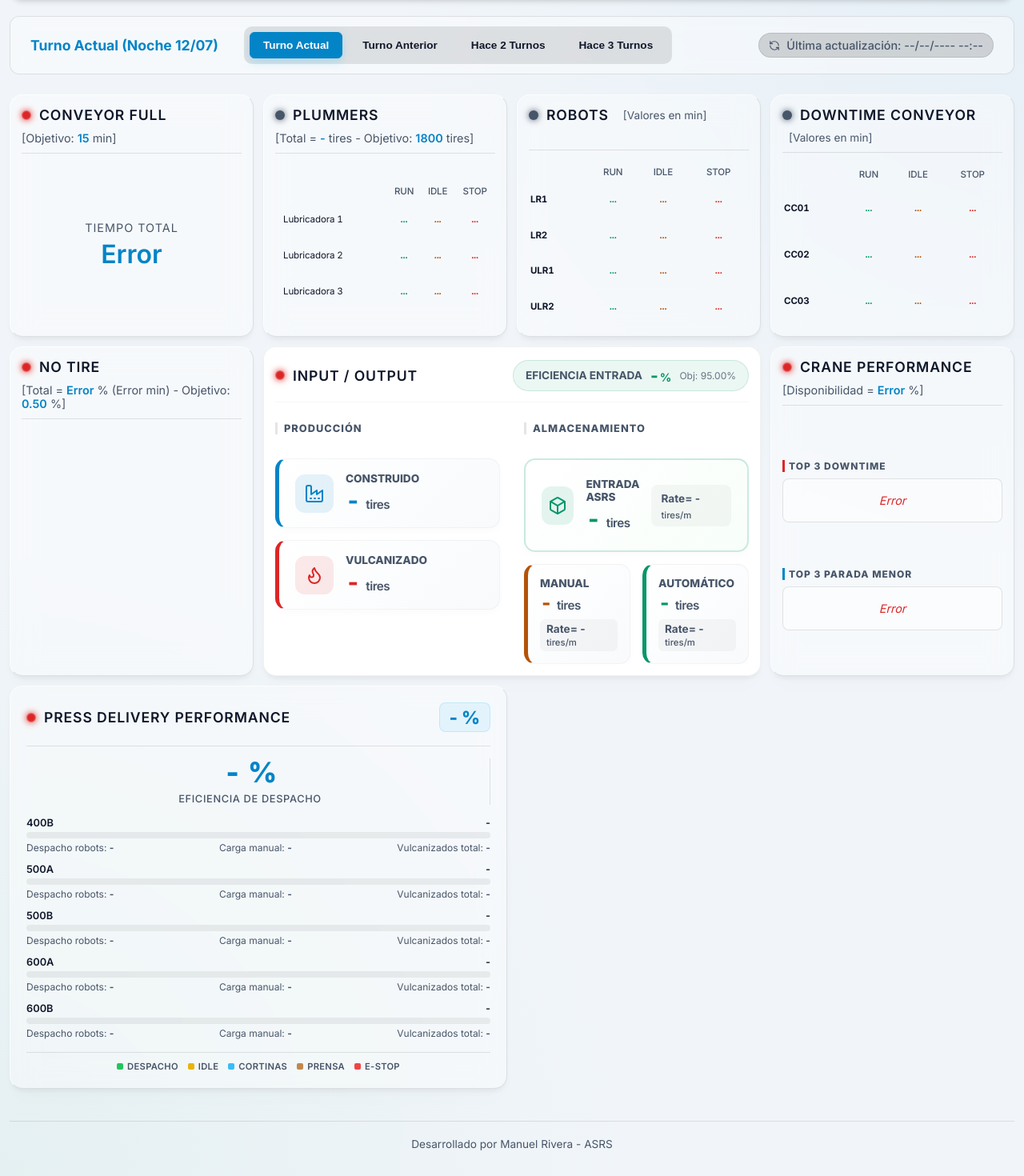
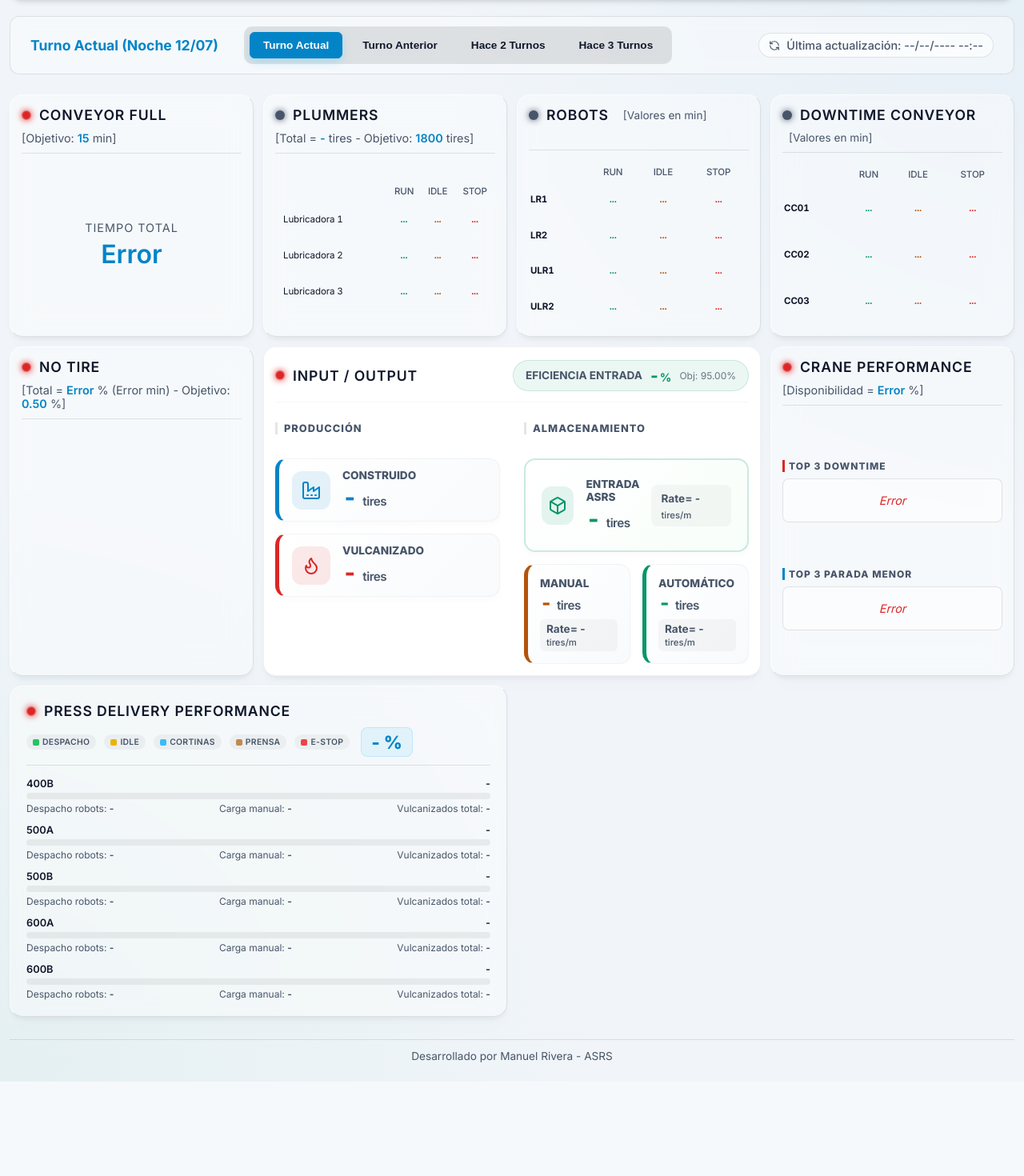
Before and after one commit to Manuel-GY/Dashboard-ASRS, a PHP site: page / in a window 1280 px wide. Shown: the part 83-1553 px from the top of the page at 80% size. After the commit the page ends 1435 px from the top, so only its background shows below. Run offline with PHP 8.4, Linux system fonts and the light colour scheme.

Commit message:
Mejoras visuales profesionales: leyenda en header de prensas, animación de transición de datos, fondo claro en barra de actualización, padding IO compacto, footer reducido

```diff
--- a/static/index.html
+++ b/static/index.html
@@ -4,7 +4,7 @@
     <meta charset="UTF-8">
     <meta name="viewport" content="width=device-width, initial-scale=1.0">
     <title>Dashboard ASRS</title>
-    <link rel="stylesheet" href="style.css?v=13">
+    <link rel="stylesheet" href="style.css?v=14">
     <script src="https://cdn.jsdelivr.net/npm/chart.js?v=2"></script>
 
     <!-- Google Fonts for Modern Typography -->
@@ -64,7 +64,7 @@
                     <button type="button" class="btn-preset" id="btn-shift-3">Hace 3 Turnos</button>
                 </div>
             </div>
-            <div id="last-update-label" style="font-size: 0.9rem; color: var(--text-muted); font-weight: 500; margin: 0; display: flex; align-items: center; gap: 8px; background: rgba(0,0,0,0.15); padding: 6px 12px; border-radius: 20px; border: 1px solid var(--border-color);">
+            <div id="last-update-label" style="font-size: 0.9rem; color: var(--text-muted); font-weight: 500; margin: 0; display: flex; align-items: center; gap: 8px; background: rgba(255,255,255,0.6); padding: 6px 12px; border-radius: 20px; border: 1px solid var(--border-color);">
                 <svg xmlns="http://www.w3.org/2000/svg" width="14" height="14" viewBox="0 0 24 24" fill="none" stroke="currentColor" stroke-width="2" stroke-linecap="round" stroke-linejoin="round"><path d="M21 12a9 9 0 0 0-9-9 9.75 9.75 0 0 0-6.74 2.74L3 8"/><path d="M3 3v5h5"/><path d="M3 12a9 9 0 0 0 9 9 9.75 9.75 0 0 0 6.74-2.74L21 16"/><path d="M16 16h5v5"/></svg>
                 Última actualización: --/--/---- --:--
             </div>
@@ -363,7 +363,16 @@
                             <span class="indicator green" id="ind-press-delivery"></span>
                             <h2>PRESS DELIVERY PERFORMANCE</h2>
                         </div>
-                        <div style="font-size: 1.4rem; color: var(--accent-color); background: rgba(56, 189, 248, 0.1); padding: 4px 12px; border-radius: 8px; font-weight: 800; border: 1px solid rgba(56, 189, 248, 0.2);" id="press-overall-val">- %</div>
+                        <div style="display: flex; align-items: center; gap: 14px;">
+                            <div class="press-legend-header">
+                                <div class="press-legend-item"><div class="press-legend-dot" style="background: #22c55e;"></div>Despacho</div>
+                                <div class="press-legend-item"><div class="press-legend-dot" style="background: #eab308;"></div>IDLE</div>
+                                <div class="press-legend-item"><div class="press-legend-dot" style="background: #38bdf8;"></div>Cortinas</div>
+                                <div class="press-legend-item"><div class="press-legend-dot" style="background: #c2884d;"></div>Prensa</div>
+                                <div class="press-legend-item"><div class="press-legend-dot" style="background: #ef4444;"></div>E-Stop</div>
+                            </div>
+                            <div style="font-size: 1.4rem; color: var(--accent-color); background: rgba(56, 189, 248, 0.1); padding: 4px 12px; border-radius: 8px; font-weight: 800; border: 1px solid rgba(56, 189, 248, 0.2);" id="press-overall-val">- %</div>
+                        </div>
                     </div>
                 </div>
                 <div class="card-content">
@@ -465,13 +474,6 @@
                                     <span>Vulcanizados total: <strong>-</strong></span>
                                 </div>
                             </div>
-                            <div class="press-legend">
-                                <div class="press-legend-item"><div class="press-legend-dot" style="background: #22c55e;"></div>Despacho</div>
-                                <div class="press-legend-item"><div class="press-legend-dot" style="background: #eab308;"></div>IDLE</div>
-                                <div class="press-legend-item"><div class="press-legend-dot" style="background: #38bdf8;"></div>Cortinas</div>
-                                <div class="press-legend-item"><div class="press-legend-dot" style="background: #c2884d;"></div>Prensa</div>
-                                <div class="press-legend-item"><div class="press-legend-dot" style="background: #ef4444;"></div>E-Stop</div>
-                            </div>
                         </div>
                     </div>
                 </div>
@@ -479,11 +481,11 @@
 
         </main>
 
-        <footer style="text-align: center; padding: 20px 0; font-size: 0.85rem; color: var(--text-muted, #888); border-top: 1px solid var(--border-color); margin-top: 20px;">
+        <footer style="text-align: center; padding: 12px 0; font-size: 0.85rem; color: var(--text-muted, #888); border-top: 1px solid var(--border-color); margin-top: 8px;">
             Desarrollado por Manuel Rivera - ASRS
         </footer>
     </div>
 
-    <script src="script.js?v=8"></script>
+    <script src="script.js?v=9"></script>
 </body>
 </html>
--- a/static/script.js
+++ b/static/script.js
@@ -11,6 +11,13 @@ async function fetchWithRetry(url, options = {}, retries = 2, backoff = 1000) {
             await new Promise(resolve => setTimeout(resolve, backoff));
         }
     }
+}
+
+function flashElement(el) {
+    if (!el) return;
+    el.classList.remove('data-flash');
+    void el.offsetWidth;
+    el.classList.add('data-flash');
 }
 document.addEventListener('DOMContentLoaded', () => {
     // Clock functionality
@@ -61,6 +68,9 @@ document.addEventListener('DOMContentLoaded', () => {
                 if (data.vulcanizado !== undefined) {
                     document.getElementById('io-vulcanizado-val').innerHTML = `${data.vulcanizado} <small style="font-size: 1rem;">tires</small>`;
                 }
+
+                // Flash on updated values
+                ['io-entrada-val', 'io-manual-val', 'io-auto-val', 'io-construido-val', 'io-vulcanizado-val'].forEach(id => flashElement(document.getElementById(id)));
 
                 // NUEVA FÓRMULA DE EFICIENCIA: Entrada ASRS / Construido
                 const entradaASRS = parseFloat(data.entrada);
@@ -327,13 +337,7 @@ document.addEventListener('DOMContentLoaded', () => {
 
         // 6. Press Delivery Performance
         document.getElementById('press-delivery-container').innerHTML = `
-            <div class="press-delivery-left">
-                <div class="press-overall-gauge">
-                    <div class="press-overall-val">- %</div>
-                    <div class="press-overall-label">Eficiencia de Despacho</div>
-                </div>
-            </div>
-            <div class="press-delivery-right">
+            <div class="press-delivery-right" style="width: 100%;">
                 ${["400B", "500A", "500B", "600A", "600B"].map(p => `
                     <div class="press-row-item">
                         <div class="press-row-header">
@@ -354,13 +358,6 @@ document.addEventListener('DOMContentLoaded', () => {
                         </div>
                     </div>
                 `).join('')}
-                <div class="press-legend">
-                    <div class="press-legend-item"><div class="press-legend-dot" style="background: #22c55e;"></div>Despacho</div>
-                    <div class="press-legend-item"><div class="press-legend-dot" style="background: #eab308;"></div>IDLE</div>
-                    <div class="press-legend-item"><div class="press-legend-dot" style="background: #38bdf8;"></div>Cortinas</div>
-                    <div class="press-legend-item"><div class="press-legend-dot" style="background: #c2884d;"></div>Prensa</div>
-                    <div class="press-legend-item"><div class="press-legend-dot" style="background: #ef4444;"></div>E-Stop</div>
-                </div>
             </div>
         `;
         setIndicatorColor('ind-press-delivery', null);
@@ -383,6 +380,7 @@ document.addEventListener('DOMContentLoaded', () => {
                 if (data.success) {
                     const total = data.total_downtime;
                     document.getElementById('conv-total-display').textContent = `${total.toFixed(2)} min`;
+                    flashElement(document.getElementById('conv-total-display'));
                     setIndicatorColor('ind-conveyor-full', data.is_ok);
                 } else {
                     document.getElementById('conv-total-display').textContent = 'Error';
@@ -416,9 +414,12 @@ document.addEventListener('DOMContentLoaded', () => {
                     machines.forEach(m => {
                         const mId = m.toLowerCase();
                         if (data.data[m]) {
-                            if (document.getElementById(`${mId}-run`)) document.getElementById(`${mId}-run`).textContent = data.data[m].RUN !== undefined ? data.data[m].RUN : '-';
-                            if (document.getElementById(`${mId}-idle`)) document.getElementById(`${mId}-idle`).textContent = data.data[m].IDLE !== undefined ? data.data[m].IDLE : '-';
-                            if (document.getElementById(`${mId}-stop`)) document.getElementById(`${mId}-stop`).textContent = data.data[m].STOP !== undefined ? data.data[m].STOP : '-';
+                            const runEl = document.getElementById(`${mId}-run`);
+                            const idleEl = document.getElementById(`${mId}-idle`);
+                            const stopEl = document.getElementById(`${mId}-stop`);
+                            if (runEl) { runEl.textContent = data.data[m].RUN !== undefined ? data.data[m].RUN : '-'; flashElement(runEl); }
+                            if (idleEl) { idleEl.textContent = data.data[m].IDLE !== undefined ? data.data[m].IDLE : '-'; flashElement(idleEl); }
+                            if (stopEl) { stopEl.textContent = data.data[m].STOP !== undefined ? data.data[m].STOP : '-'; flashElement(stopEl); }
                         }
                     });
                 }
@@ -604,15 +605,8 @@ document.addEventListener('DOMContentLoaded', () => {
                     setIndicatorColor('ind-press-delivery', overallCompliance >= 98.00);
 
                     container.innerHTML = `
-                        <div class="press-delivery-right" style="width: 100%; border-left: none; padding-left: 0;">
+                        <div class="press-delivery-right" style="width: 100%;">
                             ${pressesHtml}
-                            <div class="press-legend">
-                                <div class="press-legend-item"><div class="press-legend-dot" style="background: #22c55e;"></div>Despacho</div>
-                                <div class="press-legend-item"><div class="press-legend-dot" style="background: #eab308;"></div>IDLE</div>
-                                <div class="press-legend-item"><div class="press-legend-dot" style="background: #38bdf8;"></div>Cortinas</div>
-                                <div class="press-legend-item"><div class="press-legend-dot" style="background: #c2884d;"></div>Prensa</div>
-                                <div class="press-legend-item"><div class="press-legend-dot" style="background: #ef4444;"></div>E-Stop</div>
-                            </div>
                         </div>
                     `;
 
@@ -670,9 +664,12 @@ document.addEventListener('DOMContentLoaded', () => {
                     ['L1', 'L2', 'L3'].forEach(m => {
                         const mId = m.toLowerCase();
                         if (data.plummers[m]) {
-                            if (document.getElementById(`${mId}-run`)) document.getElementById(`${mId}-run`).textContent = data.plummers[m].run !== undefined ? data.plummers[m].run : '-';
-                            if (document.getElementById(`${mId}-idle`)) document.getElementById(`${mId}-idle`).textContent = data.plummers[m].idle !== undefined ? data.plummers[m].idle : '-';
-                            if (document.getElementById(`${mId}-stop`)) document.getElementById(`${mId}-stop`).textContent = data.plummers[m].stop !== undefined ? data.plummers[m].stop : '-';
+                            const rEl = document.getElementById(`${mId}-run`);
+                            const iEl = document.getElementById(`${mId}-idle`);
+                            const sEl = document.getElementById(`${mId}-stop`);
+                            if (rEl) { rEl.textContent = data.plummers[m].run !== undefined ? data.plummers[m].run : '-'; flashElement(rEl); }
+                            if (iEl) { iEl.textContent = data.plummers[m].idle !== undefined ? data.plummers[m].idle : '-'; flashElement(iEl); }
+                            if (sEl) { sEl.textContent = data.plummers[m].stop !== undefined ? data.plummers[m].stop : '-'; flashElement(sEl); }
                         }
                     });
 
@@ -762,9 +759,9 @@ document.addEventListener('DOMContentLoaded', () => {
                             const eRun = document.getElementById(`${r}-run`);
                             const eIdle = document.getElementById(`${r}-idle`);
                             const eStop = document.getElementById(`${r}-stop`);
-                            if (eRun) eRun.textContent = maqData[targetShift].run;
-                            if (eIdle) eIdle.textContent = maqData[targetShift].idle;
-                            if (eStop) eStop.textContent = maqData[targetShift].fault;
+                            if (eRun) { eRun.textContent = maqData[targetShift].run; flashElement(eRun); }
+                            if (eIdle) { eIdle.textContent = maqData[targetShift].idle; flashElement(eIdle); }
+                            if (eStop) { eStop.textContent = maqData[targetShift].fault; flashElement(eStop); }
                         }
                     });
                 }
--- a/static/style.css
+++ b/static/style.css
@@ -300,6 +300,13 @@ td, th, .press-overall-val, .io-box-value, .metric, .value, .time {
 .data-table th { color: var(--text-muted); font-weight: 500; }
 .data-table tbody tr:hover { background: rgba(255, 255, 255, 0.03); }
 
+@keyframes data-flash {
+    0% { background: rgba(2, 132, 199, 0.15); }
+    100% { background: transparent; }
+}
+
+.data-flash { animation: data-flash 0.6s ease-out; }
+
 .downtime-dynamic-grid { display: flex; flex-wrap: wrap; gap: 12px; width: 100%; }
 
 .downtime-group-box {
@@ -483,6 +490,21 @@ td, th, .press-overall-val, .io-box-value, .metric, .value, .time {
     padding-top: 10px;
     border-top: 1px solid var(--border-color);
     margin-top: 4px;
+}
+
+.press-legend-header {
+    display: flex;
+    flex-wrap: wrap;
+    gap: 10px;
+    align-items: center;
+}
+
+.press-legend-header .press-legend-item {
+    font-size: 0.65rem;
+    gap: 4px;
+    padding: 3px 8px;
+    background: rgba(0,0,0,0.04);
+    border-radius: 20px;
 }
 
 .press-legend-item {
@@ -801,7 +823,7 @@ button[disabled] { opacity: 0.5; cursor: not-allowed; pointer-events: none; }
     display: flex;
     align-items: center;
     gap: 15px;
-    padding: 16px 20px;
+    padding: 12px 16px;
     border-radius: 14px;
     background: linear-gradient(135deg, rgba(255,255,255,1), rgba(248,250,252,1));
     border: 1px solid rgba(0,0,0,0.04);
```
